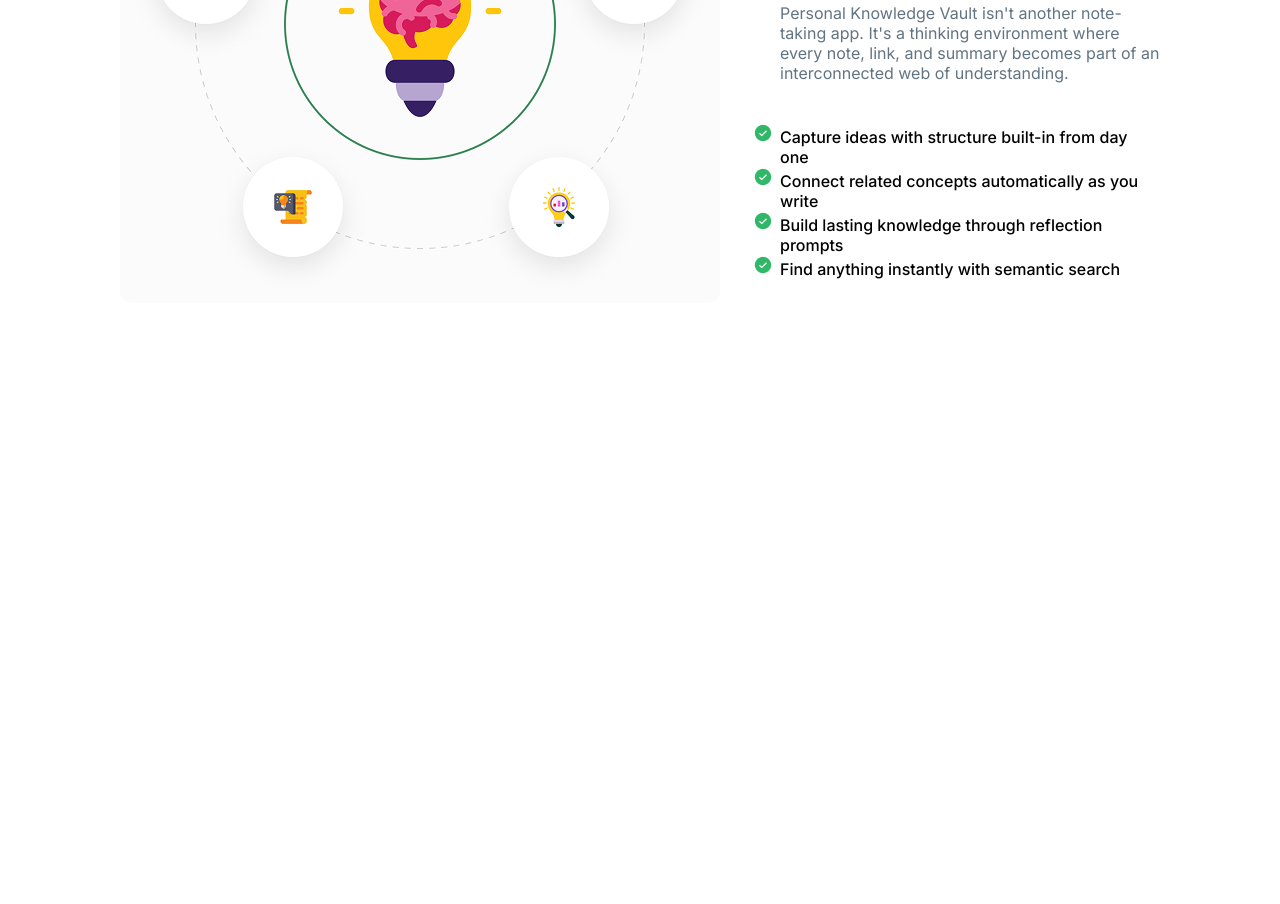
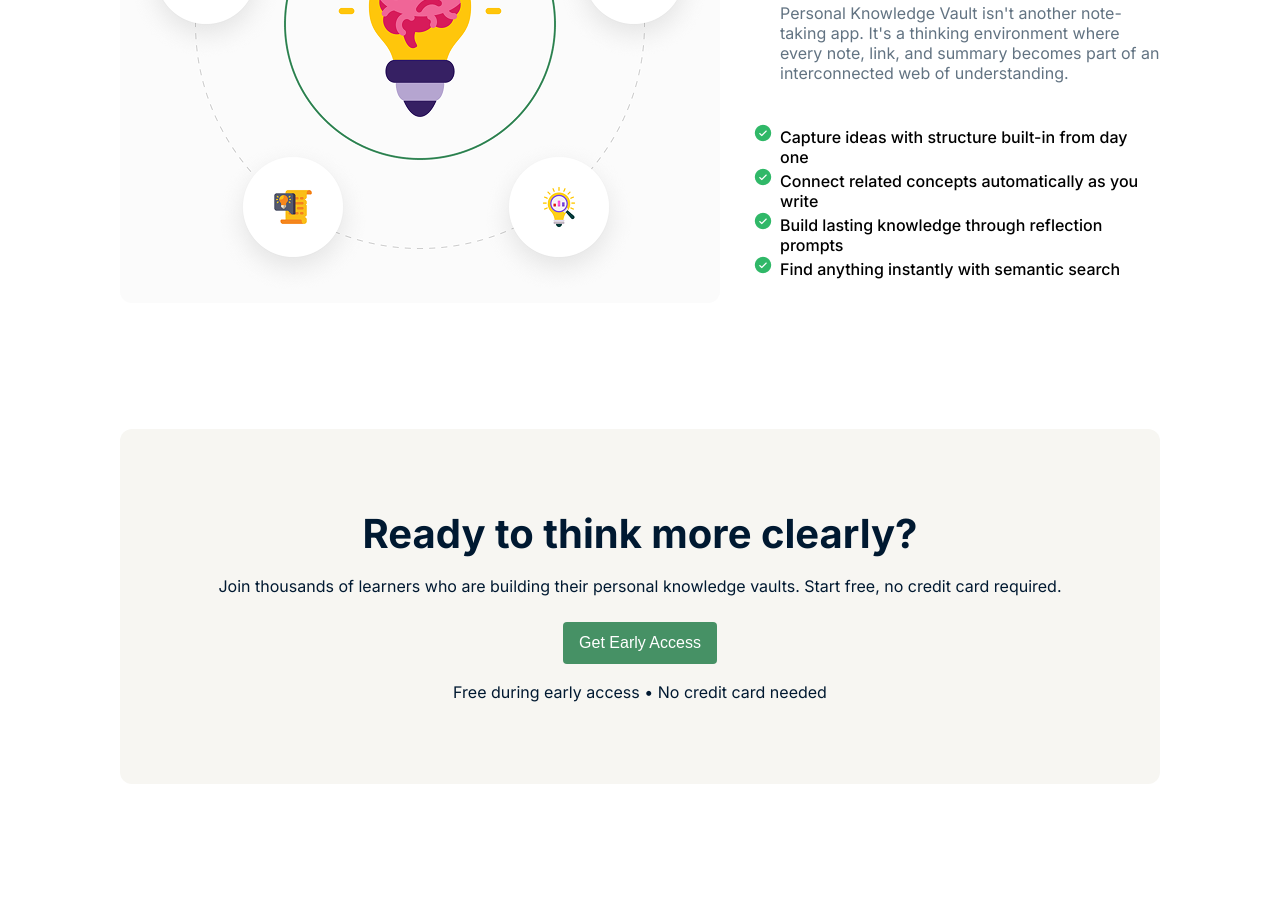
Before and after one commit to towfiq-dev/assingment-01, a plain HTML site: page index.html in a window 1280 px wide. Shown: the part 1637-2541 px from the top of the page. Before the commit the page ends 2064 px from the top, so only its background shows below. Drawn offline with Linux system fonts and the light colour scheme.

Commit message:
6th commit

```diff
--- a/index.html
+++ b/index.html
@@ -1,5 +1,6 @@
 <!DOCTYPE html>
 <html lang="en">
+
 <head>
   <meta charset="UTF-8">
   <meta name="viewport" content="width=device-width, initial-scale=1.0">
@@ -8,8 +9,11 @@
   <link rel="shortcut icon" href="assets/Towfiqul logo.png" type="image/x-icon">
   <link rel="preconnect" href="https://fonts.googleapis.com">
   <link rel="preconnect" href="https://fonts.gstatic.com" crossorigin>
-<link href="https://fonts.googleapis.com/css2?family=Inter:ital,opsz,wght@0,14..32,100..900;1,14..32,100..900&display=swap" rel="stylesheet">
+  <link
+    href="https://fonts.googleapis.com/css2?family=Inter:ital,opsz,wght@0,14..32,100..900;1,14..32,100..900&display=swap"
+    rel="stylesheet">
 </head>
+
 <body class="all-font-name">
   <!-- header-section -->
   <header>
@@ -32,7 +36,8 @@
         <div class="hero">
           <h4>Early Access Now Open</h4>
           <h1><span class="white">Structured thinking,</span><br><span class="green">not just note-taking.</span></h1>
-    <p>A private space to store notes, links, and learning summaries — designed to help you think clearly, connect ideas, and turn learning into long-term knowledge.</p>
+          <p>A private space to store notes, links, and learning summaries — designed to help you think clearly, connect
+            ideas, and turn learning into long-term knowledge.</p>
         </div>
         <div class="banner-btn">
           <button class="banner-btn-1">Start Building Your Vault</button>
@@ -40,7 +45,6 @@
         </div>
       </div>
     </section>
-
     <!-- section-02 -->
     <section id="section-02">
       <div class="card-head">
@@ -77,7 +81,8 @@
         <div class="solution">
           <h5>The Solution</h5>
           <h2>Your second brain, structured by design.</h2>
-          <p>Personal Knowledge Vault isn't another note-taking app. It's a thinking environment where every note, link, and summary becomes part of an interconnected web of understanding.</p>
+          <p>Personal Knowledge Vault isn't another note-taking app. It's a thinking environment where every note, link,
+            and summary becomes part of an interconnected web of understanding.</p>
           <ul class="check-circle">
             <li>Capture ideas with structure built-in from day one</li>
             <li>Connect related concepts automatically as you write</li>
@@ -87,6 +92,15 @@
         </div>
       </div>
     </section>
+    <!-- section-04 -->
+     <section id="section-04">
+      <div class="ready">
+        <h2>Ready to think more clearly?</h2>
+        <p>Join thousands of learners who are building their personal knowledge vaults. Start free, no credit card required.</p>
+        <div><button class="btn1 section-04-btn">Get Early Access</button></div>
+        <p>Free during early access • No credit card needed</p>
+      </div>
+     </section>
   </main>
 
   <!-- footer-section -->
@@ -94,4 +108,5 @@
 
   </footer>
 </body>
+
 </html>
--- a/style.css
+++ b/style.css
@@ -201,3 +201,30 @@ margin-bottom: 40px;
   font-weight: 500;
   line-height: 20px;
 }
+
+/* section-04 */
+#section-04{
+padding: 2px 120px 120px;
+}
+.ready{
+  background-color: #F7F6F2;
+  border: none;
+  border-radius: 12px;
+  padding: 80px 40px;
+  text-align: center;
+}
+.ready h2{
+  font-size: 40px;
+  font-weight: bold;
+  color: #001931;
+}
+.ready p{
+  font-size: 16px;
+  font-weight: 400;
+  color: #001931;
+  line-height: 24px;
+  margin-top: 16px;
+}
+.section-04-btn{
+  margin-top: 24px;
+}
```
Also changed, not shown: assets/facebook.png (added), assets/linkedin.svg (added), assets/x-icon.webp (added). Lines whose indentation alone changed are shown as unchanged.
